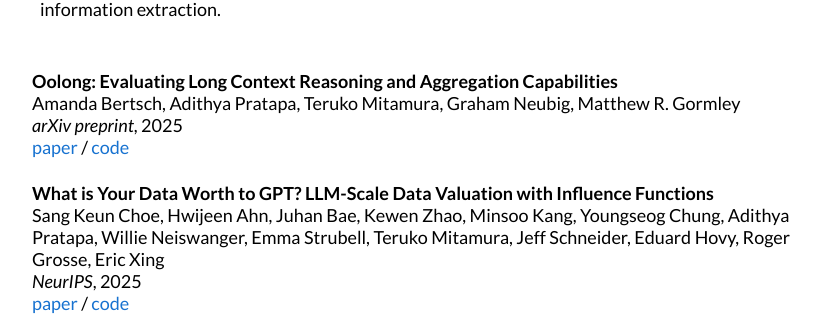
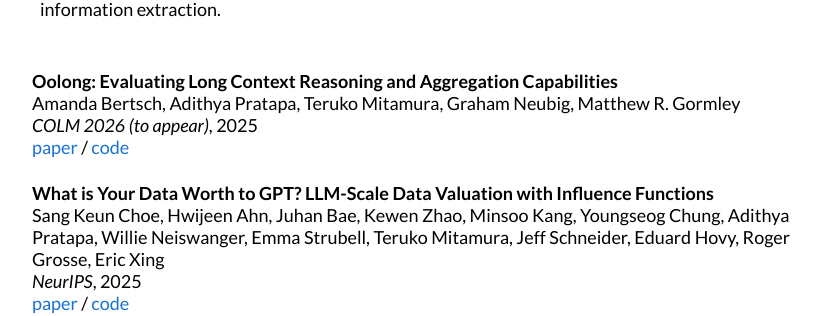
Before and after one commit to adithya7/adithya7.github.io, a Jekyll site: the page built from _posts/2025-11-04-oolong.md, in a window 1280 px wide and 900 px high. Shown: the part 405-721 px from the top of the window, without its empty margins (220-1053 px from the left). Built offline with Jekyll 4.4.1, drawn with Linux system fonts in a browser that asks for light colours.

Commit message:
Update 2025-11-04-oolong.md

```diff
--- a/_posts/2025-11-04-oolong.md
+++ b/_posts/2025-11-04-oolong.md
@@ -4,7 +4,7 @@
 date:   2025-11-04
 categories: research
 authors: "Amanda Bertsch, Adithya Pratapa, Teruko Mitamura, Graham Neubig, Matthew R. Gormley"
-venue: arXiv preprint
+venue: COLM 2026 (to appear)
 paper: https://arxiv.org/abs/2511.02817
 code: https://github.com/abertsch72/oolong
 ---
```
